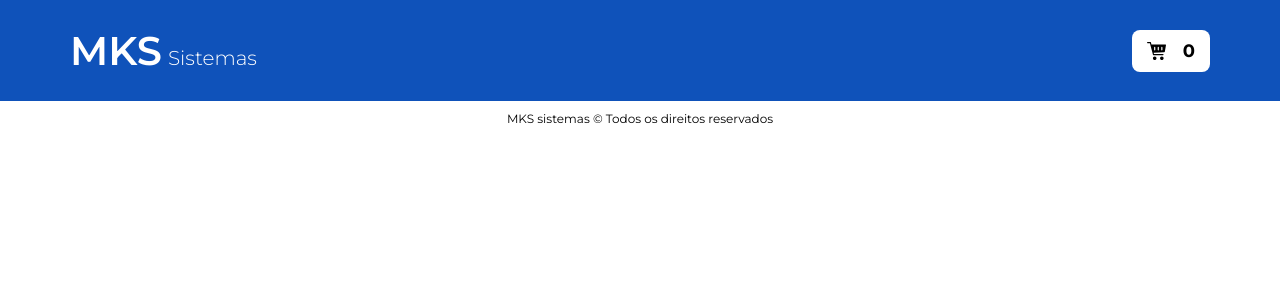
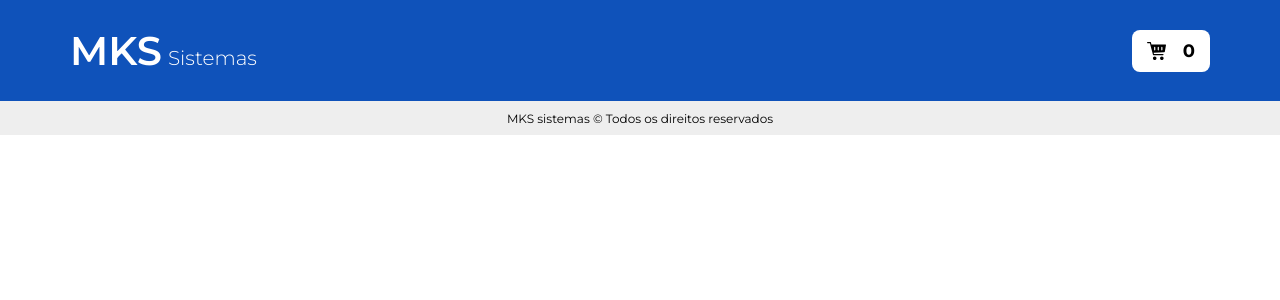
Before and after one commit to ThomSchreiner/MKS_teste_tecnico, a React (Create React App) app: page / in a window 1280 px wide. Shown: the top 300 px of the page. Built offline with nearby package versions, Linux system fonts and the light colour scheme; no server answers.

Commit message:
feat: add one more color to grey scale

```diff
--- a/src/styles/global.ts
+++ b/src/styles/global.ts
@@ -27,8 +27,9 @@ export const GlobalStyle = createGlobalStyle`
     --brand: #0F52BA;
     --grey-1: #2C2C2C;
     --grey-2: #373737;
-    --grey-3: #E5E5E5;
-    --grey-4: #EEEEEE;
+    --grey-3: #BFBFBF;
+    --grey-4: #E5E5E5;
+    --grey-5: #EEEEEE;
     --white: #FFFFFF;
     --black: #000000;
   }
```
